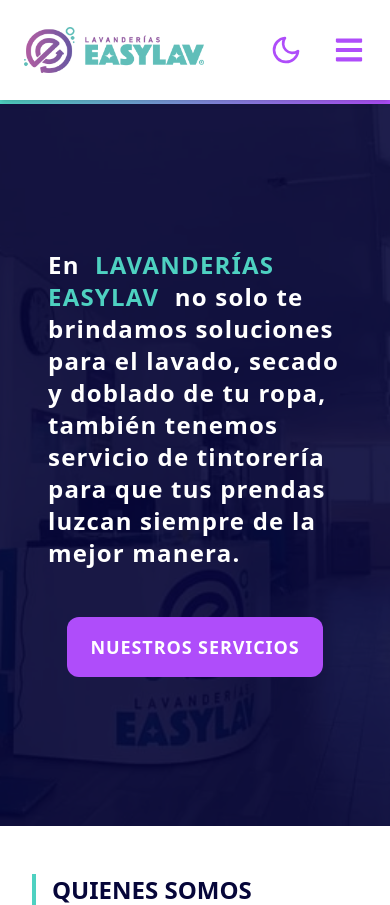
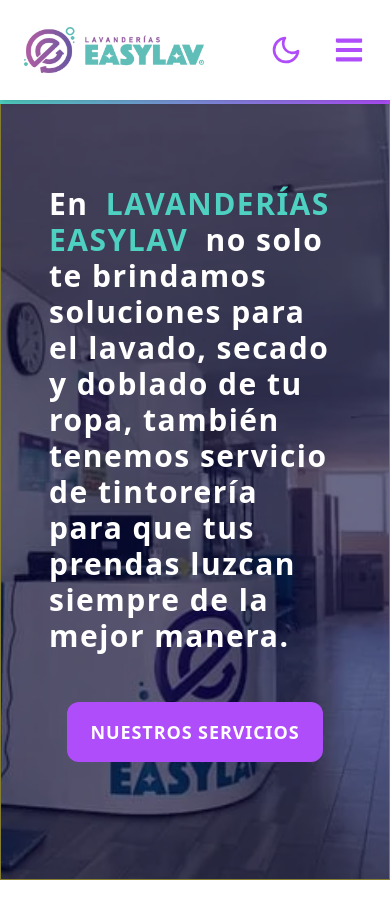
Before and after one commit to dspwebstudiomx/easylav-react, a React (Vite) app: page / in a window 390 px wide. Shown: the top 905 px of the page. Built offline with nearby package versions, Linux system fonts and the light colour scheme; no server answers.

Commit message:
refactor: ajusta las dimensiones y la opacidad del componente HeroInicioVideo para mejorar la presentación visual

```diff
--- a/src/pages/inicio/components/HeroInicioVideo.jsx
+++ b/src/pages/inicio/components/HeroInicioVideo.jsx
@@ -35,9 +35,9 @@ const HeroInicioVideo = () => {
   }, []);
 
   return (
-    <section id="inicio" className="relative overflow-hidden w-full h-[86vh] sm:h-[500px] xl:h-[70vh]">
+    <section id="inicio" className="relative overflow-hidden w-full h-[780px] sm:h-[500px] xl:h-[70vh] warning">
       {/* Fondo: Video o Imagen Estática */}
-      <div className="absolute inset-0 z-0 w-full bg-dark left-0 h-[86vh] sm:h-[500px] xl:h-[70vh]">
+      <div className="absolute inset-0 z-0 w-full bg-dark left-0 h-[780px] sm:h-[500px] xl:h-[70vh]">
         {isMobile ? (
           <img
             src={defaultImage}
@@ -59,12 +59,12 @@ const HeroInicioVideo = () => {
       </div>
 
       {/* Capa de opacidad */}
-      <div className="absolute inset-0 z-10 w-full bg-dark opacity-90 left-0 h-[86vh] sm:h-[500px] xl:h-[70vh]"></div>
+      <div className="absolute inset-0 z-10 w-full bg-dark opacity-60 left-0 h-[800px] sm:h-[500px] xl:h-[70vh]"></div>
 
       {/* Contenido */}
-      <Container className="absolute flex items-start justify-center inset-0 z-20 h-[86vh] sm:h-[500px] xl:h-[70vh]">
-        <div className="w-full flex lg:w-2/3 flex-col gap-12 p-12 items-center lg:items-start justify-center">
-          <h1 className="text-2xl md:text-3xl font-semibold tracking-wider text-light">
+      <Container className="absolute flex items-center justify-center inset-0 z-20 h-[650px] sm:h-[500px] xl:h-[70vh] w-full mt-12">
+        <div className="w-full flex lg:w-2/3 flex-col gap-12 p-12 items-center justify-center  lg:items-start">
+          <h1 className="text-3xl md:text-3xl font-semibold tracking-wider text-light">
             En <span className="mx-2 text-primary font-semibold">LAVANDERÍAS EASYLAV</span> no solo te brindamos
             soluciones para el lavado, secado y doblado de tu ropa, también tenemos servicio de tintorería para que tus
             prendas luzcan siempre de la mejor manera.
```
